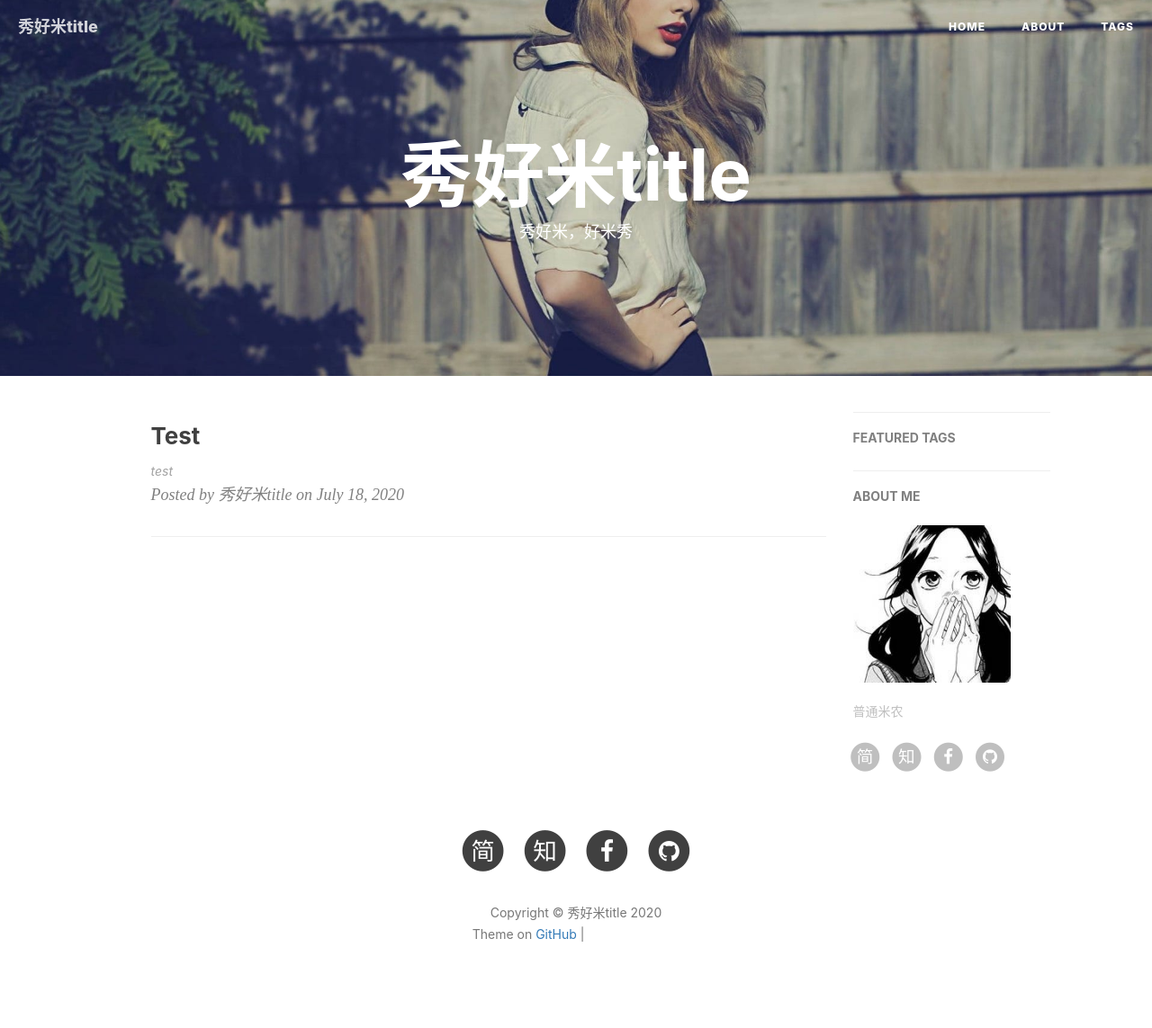
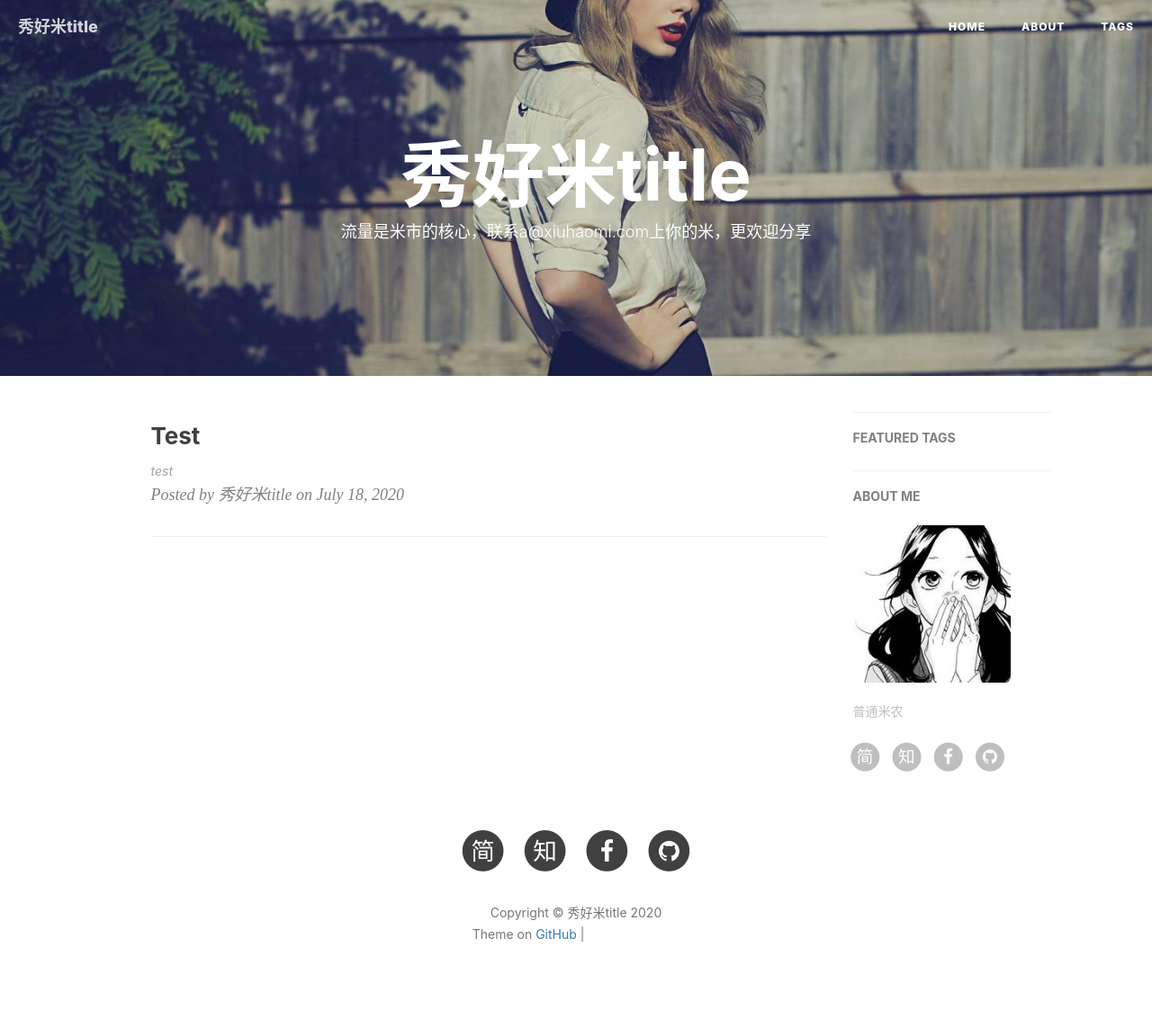
Before and after one commit to xiuhaomi/xiuhaomi.com, a Jekyll site: the page built from index.html, in a window 1280 px wide. Shown: the whole page at 90% size. Built offline with Jekyll 4.4.1, drawn with Linux system fonts in a browser that asks for light colours; nearby versions of some CDN libraries; the list of posts is cut into pages by our own code; comment, search, counter and statistics services are not loaded; grey boxes are pictures that could not be loaded.

Commit message:
Update index.html

```diff
--- a/index.html
+++ b/index.html
@@ -1,6 +1,6 @@
 ---
 layout: page
-description: "秀好米，好米秀"
+description: "流量是米市的核心，联系a@xiuhaomi.com上你的米，更欢迎分享"
 ---
 
 {% for post in paginator.posts %}
```
